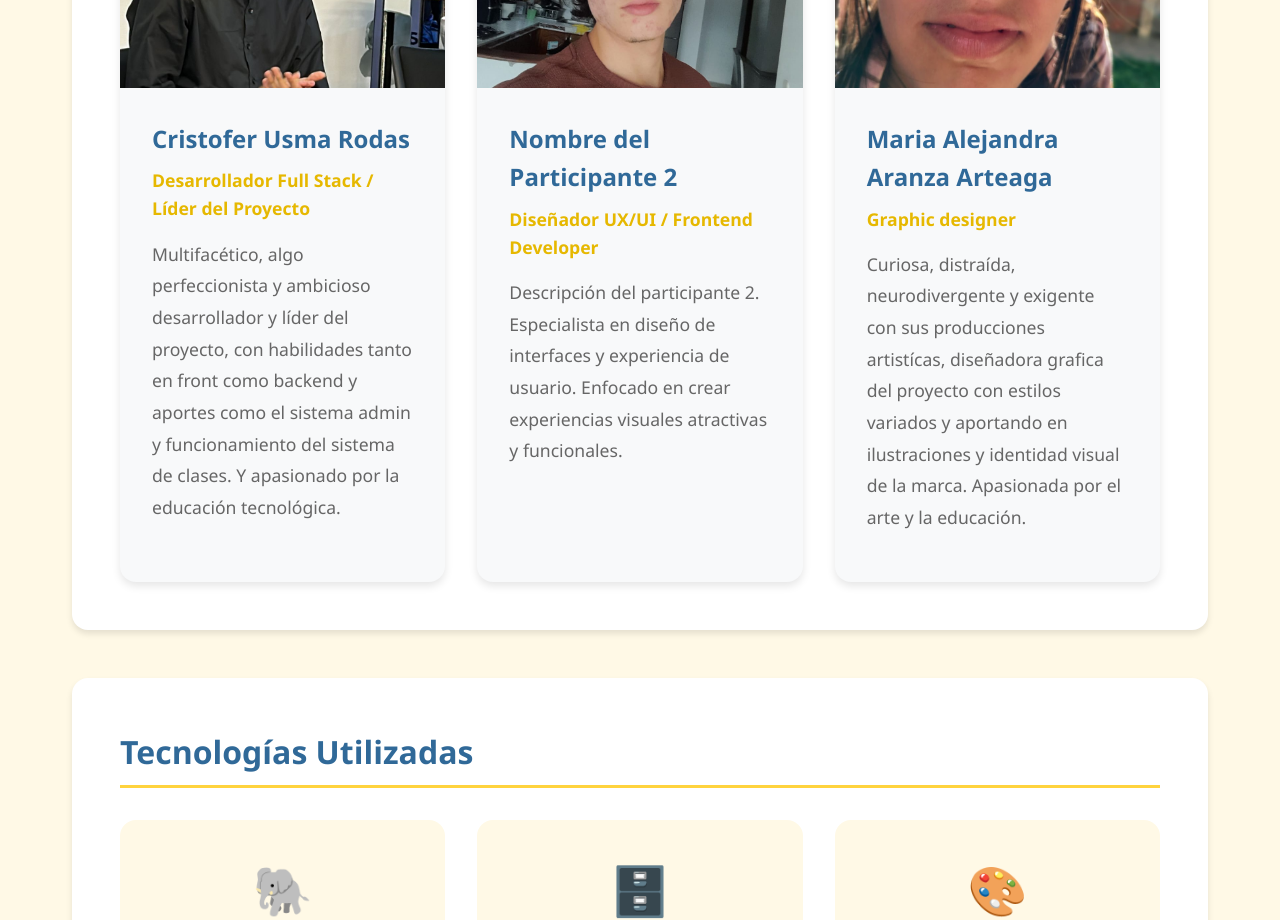
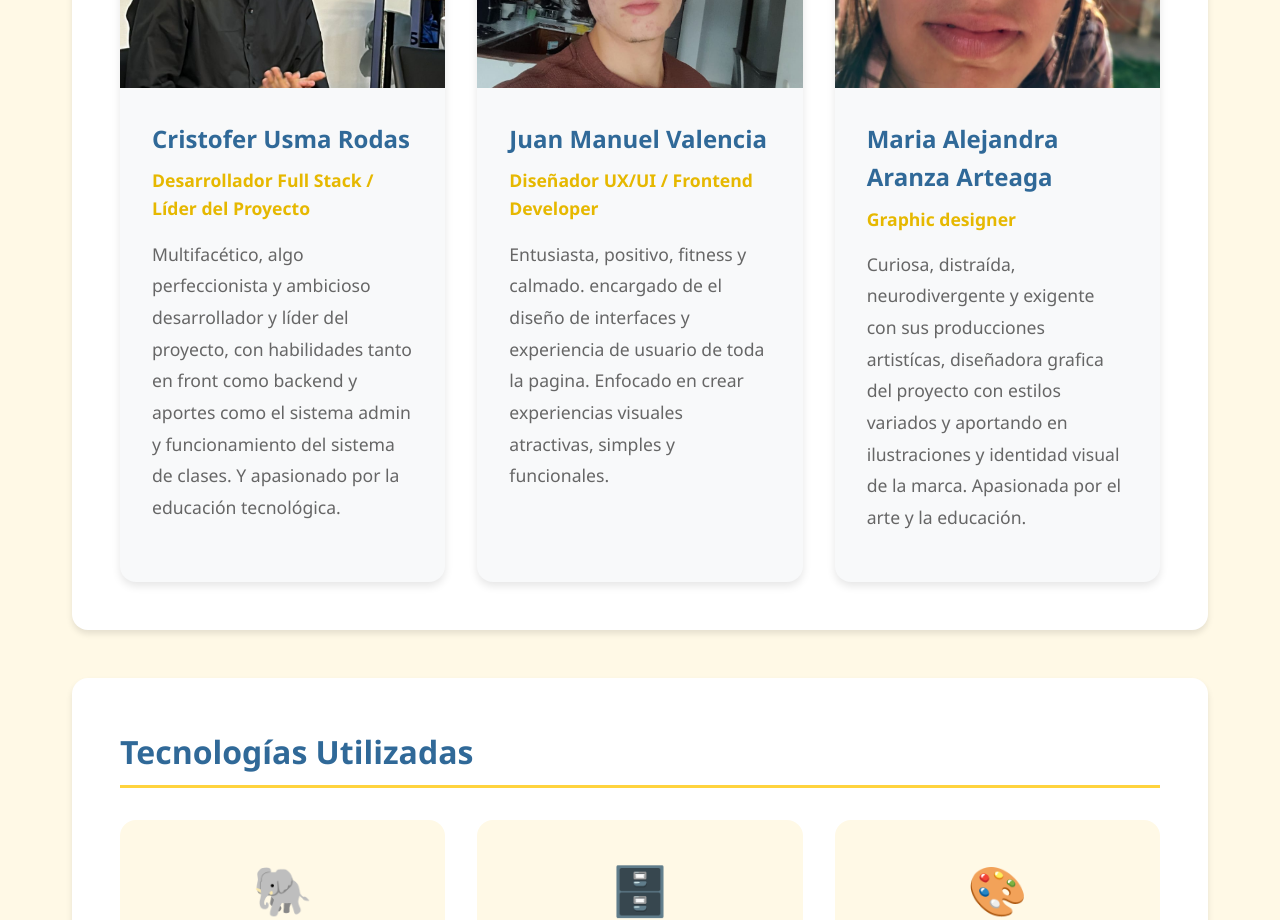
Before and after one commit to Azunita/uva.github.io, a plain HTML site: page somos.html in a window 1280 px wide. Shown: the part 3040-3960 px from the top of the page. Drawn offline with Linux system fonts and the light colour scheme.

Commit message:
Update somos.html

```diff
--- a/somos.html
+++ b/somos.html
@@ -375,11 +375,11 @@
                         <img src="IMG/valencia.jpg" alt="Valencia" style="width: 100%; height: 100%; object-fit: cover;">
                     </div>
                     <div class="member-info">
-                        <h3>Nombre del Participante 2</h3>
+                        <h3>Juan Manuel Valencia</h3>
                         <div class="member-role">Diseñador UX/UI / Frontend Developer</div>
                         <p class="member-description">
-                            Descripción del participante 2. Especialista en diseño de interfaces y experiencia de usuario.
-                            Enfocado en crear experiencias visuales atractivas y funcionales.
+                            Entusiasta, positivo, fitness y calmado. encargado de el diseño de interfaces y experiencia de usuario de toda la pagina.
+                            Enfocado en crear experiencias visuales atractivas, simples y funcionales.
                         </p>
                     </div>
                 </div>
```
